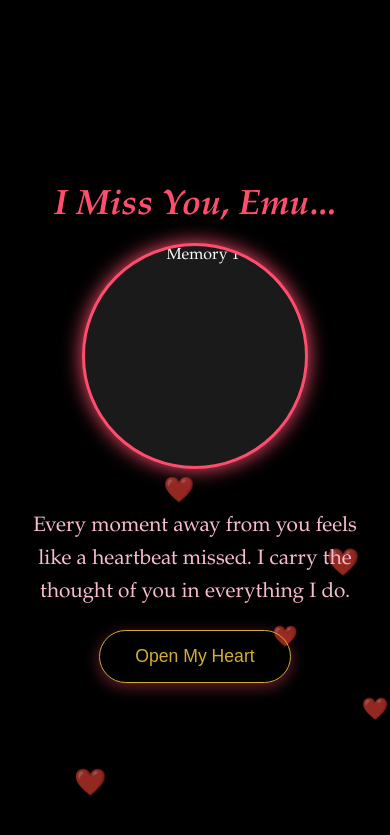
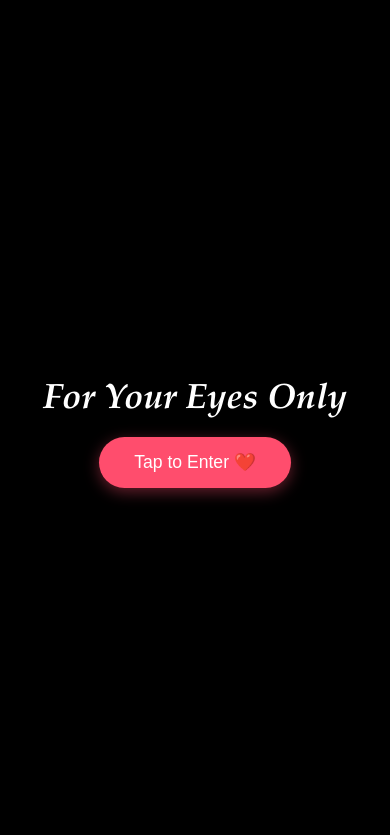
Before and after one commit to Ambriya/Meri-smol-emu, a plain HTML site: page index.html in a window 390 px wide. Shown: the top 835 px of the page. Drawn offline with Linux system fonts and the light colour scheme.

Commit message:
Fixed image extension case and added entry splash screen
Updated all image sources to lowercase .jpg. Added an entry button to ensure music and images load correctly across all mobile devices

```diff
--- a/index.html
+++ b/index.html
@@ -6,13 +6,16 @@
     <title>For Emu - My Everglow</title>
 
     <meta property="og:title" content="A special surprise for Emu ❤️">
-    <meta property="og:image" content="1.JPG">
+    <meta property="og:image" content="1.jpg">
     <meta property="og:type" content="website">
 
     <style>
         :root { --rose: #ff4d6d; --gold: #d4af37; }
         body, html { margin: 0; padding: 0; height: 100%; width: 100%; background: #000; color: #fff; font-family: 'Garamond', serif; display: flex; align-items: center; justify-content: center; overflow: hidden; }
         #music-player { position: absolute; visibility: hidden; width: 0; height: 0; }
+
+        /* Splash Screen to fix the "Freeze" */
+        #splash { position: fixed; top: 0; left: 0; width: 100%; height: 100%; background: #000; z-index: 1000; display: flex; flex-direction: column; align-items: center; justify-content: center; transition: 1s; }
 
         .slide { position: absolute; width: 85%; max-width: 450px; text-align: center; display: none; flex-direction: column; align-items: center; z-index: 10; }
         .active { display: flex !important; animation: fadeIn 1.5s ease-in; }
@@ -32,20 +35,25 @@
         @keyframes float { 0% { transform: translateY(110vh); } 100% { transform: translateY(-20vh); } }
     </style>
 </head>
-<body onclick="playMusic()">
+<body>
 
-    <iframe id="music-player" src="https://www.youtube.com/embed/P8jOubZtxKw?enablejsapi=1&autoplay=1" allow="autoplay"></iframe>
+    <div id="splash">
+        <h1 style="color: white;">For Your Eyes Only</h1>
+        <button class="btn" onclick="startExperience()">Tap to Enter ❤️</button>
+    </div>
 
-    <div id="slide1" class="slide active">
+    <iframe id="music-player" src="https://www.youtube.com/embed/P8jOubZtxKw?enablejsapi=1" allow="autoplay"></iframe>
+
+    <div id="slide1" class="slide">
         <h1>I Miss You, Emu...</h1>
-        <img src="1.JPG" class="slide-img" alt="Memory 1">
+        <img src="1.jpg" class="slide-img" alt="Memory 1">
         <p>Every moment away from you feels like a heartbeat missed. I carry the thought of you in everything I do.</p>
         <button class="btn next-btn" onclick="nextSlide(2)">Open My Heart</button>
     </div>
 
     <div id="slide2" class="slide">
         <h1>Be My Valentine?</h1>
-        <img src="2.JPG" class="slide-img" alt="Memory 2">
+        <img src="2.jpg" class="slide-img" alt="Memory 2">
         <p>You are my everglow—the light that never fades. I want this day to be yours.</p>
         <div style="position: relative; height: 120px; width: 100%;">
             <button id="yesBtn" class="btn" onclick="nextSlide(3)">Yes</button>
@@ -55,19 +63,26 @@
 
     <div id="slide3" class="slide">
         <h1>Always Yours</h1>
-        <img src="3.JPG" class="slide-img" alt="Memory 3">
+        <img src="3.jpg" class="slide-img" alt="Memory 3">
         <p>There is magic in the way we connect. I am so grateful for every second we share.</p>
         <button class="btn next-btn" onclick="nextSlide(4)">One Last Thing</button>
     </div>
 
     <div id="slide4" class="slide">
         <h1>Call Me</h1>
-        <img src="4.JPG" class="slide-img" alt="Memory 4">
+        <img src="4.jpg" class="slide-img" alt="Memory 4">
         <p>I want to hear your voice and feel your love. I'm waiting for you...</p>
         <div style="font-size: 3rem; margin-top: 10px;">🌹❤️</div>
     </div>
 
     <script>
+        function startExperience() {
+            document.getElementById('splash').style.opacity = '0';
+            setTimeout(() => { document.getElementById('splash').style.display = 'none'; }, 1000);
+            document.getElementById('slide1').classList.add('active');
+            playMusic();
+        }
+
         function playMusic() {
             var player = document.getElementById('music-player');
             if (player.src.indexOf('autoplay=1') == -1) {
@@ -76,7 +91,6 @@
         }
 
         function nextSlide(n) {
-            playMusic();
             var slides = document.getElementsByClassName('slide');
             for (var i = 0; i < slides.length; i++) {
                 slides[i].classList.remove('active');
@@ -86,7 +100,6 @@
 
         function runAway() {
             var btn = document.getElementById('noBtn');
-            // Keeps button within visible screen area
             var x = Math.random() * (window.innerWidth - 120);
             var y = Math.random() * (window.innerHeight - 80);
             btn.style.position = 'fixed';
```
